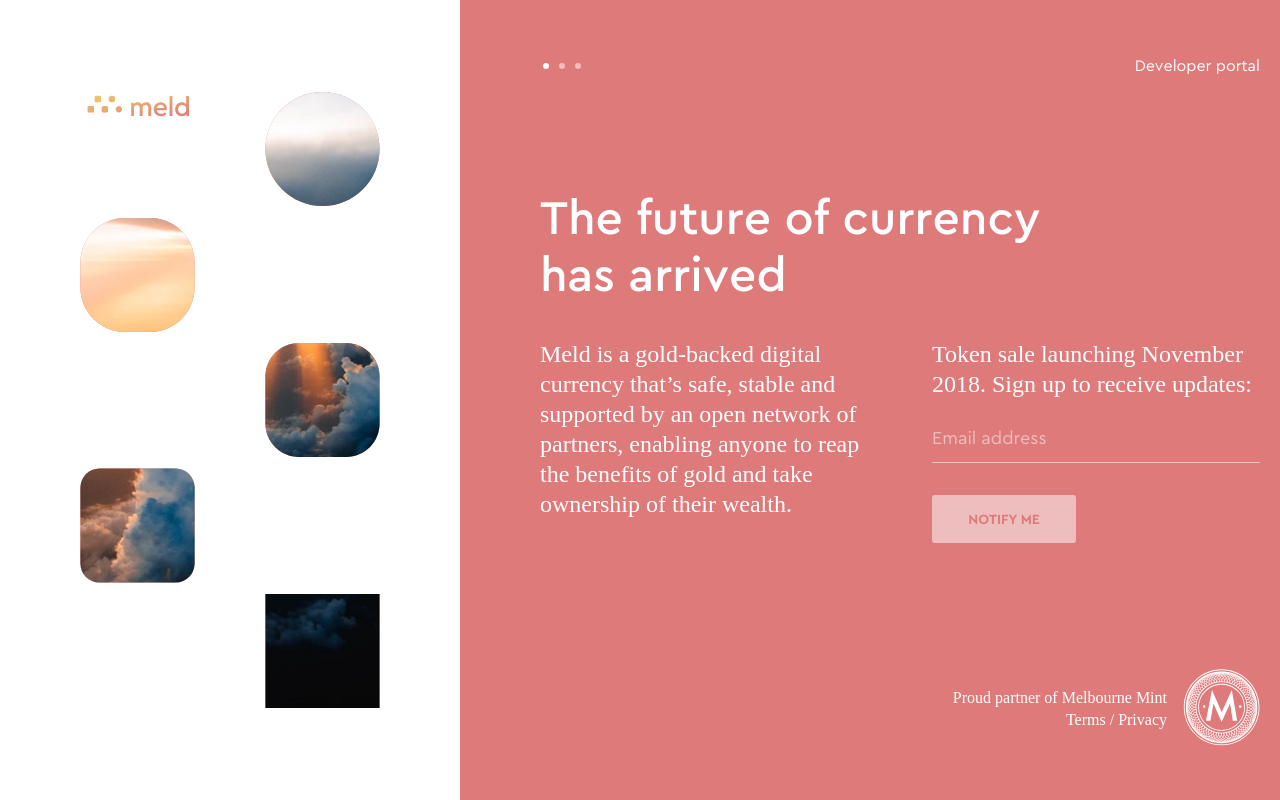
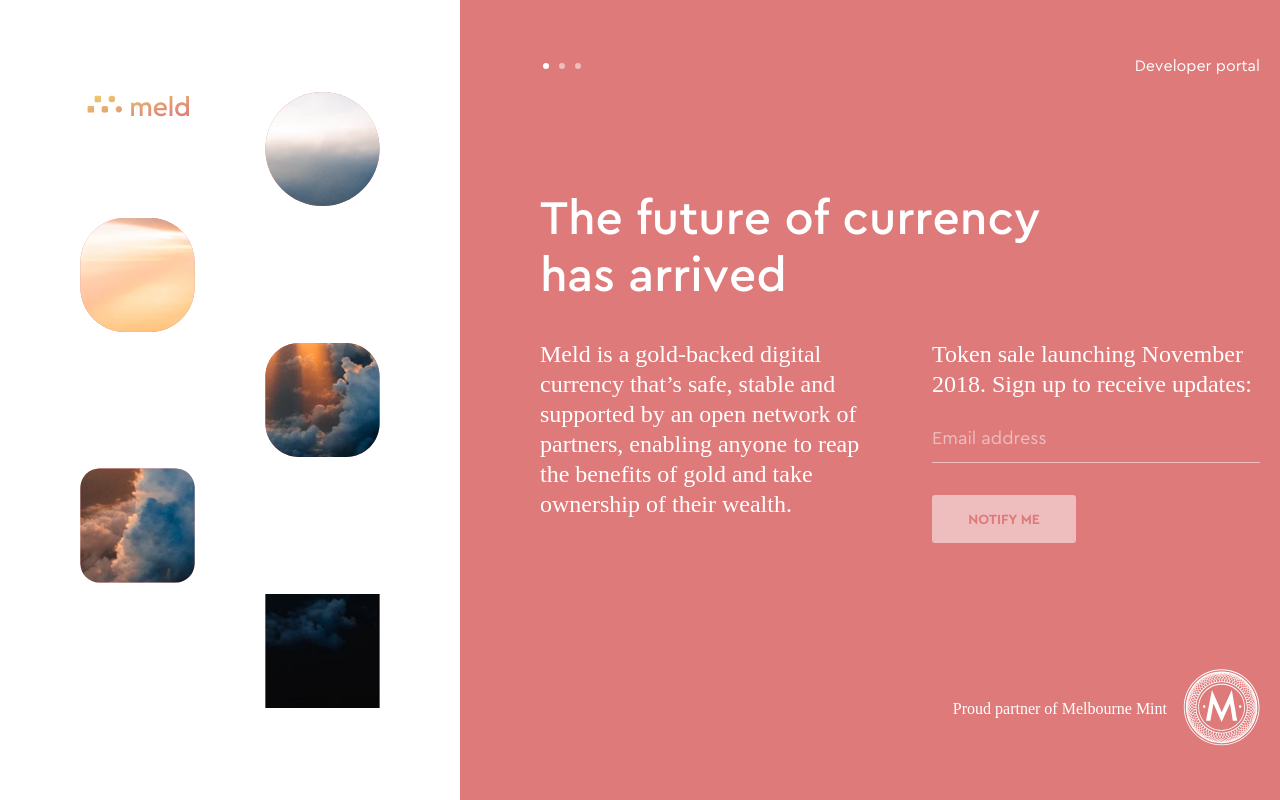
Before and after one commit to jeffjosephmark/mmx-website, a Vue app: page / in a window 1280 px wide. Shown: the top 800 px of the page. Built offline with nearby package versions, Linux system fonts and the light colour scheme; a web font is replaced by a local one.

Commit message:
Temporarily remove terms/privacy links

```diff
--- a/src/components/FooterNav.vue
+++ b/src/components/FooterNav.vue
@@ -2,7 +2,7 @@
   <nav class="footer-nav">
     <p>
       Proud partner of <a href="https://www.melbournemint.com.au/" target="_blank">Melbourne Mint</a><br>
-      <a href="#">Terms</a> / <a href="https://www.melbournemint.com.au/Privacy">Privacy</a>
+      <!-- <a href="#">Terms</a> / <a href="https://www.melbournemint.com.au/Privacy">Privacy</a> -->
     </p>
     <a href="https://www.melbournemint.com.au/" target="_blank">
       <img src="../assets/logo-mm.svg">
@@ -33,11 +33,26 @@ p {
 }
 
 a {
+  position: relative;
+  display: inline-block;
   color: inherit;
   text-decoration: none;
 
-  &:hover {
-    text-decoration: underline;
+  &::after {
+    position: absolute;
+    left: 0;
+    right: 0;
+    bottom: 0;
+    border-bottom: solid 1px #fff;
+    opacity: 0;
+    transform: translateY(2px);
+    transition: opacity .2s, transform .2s ease-out;
+    content: '';
+  }
+
+  &:hover::after {
+    opacity: 1;
+    transform: translateY(0px);
   }
 }
 
```
Also changed, not shown: 7 other files (tests, documents, lock files or other folders).
